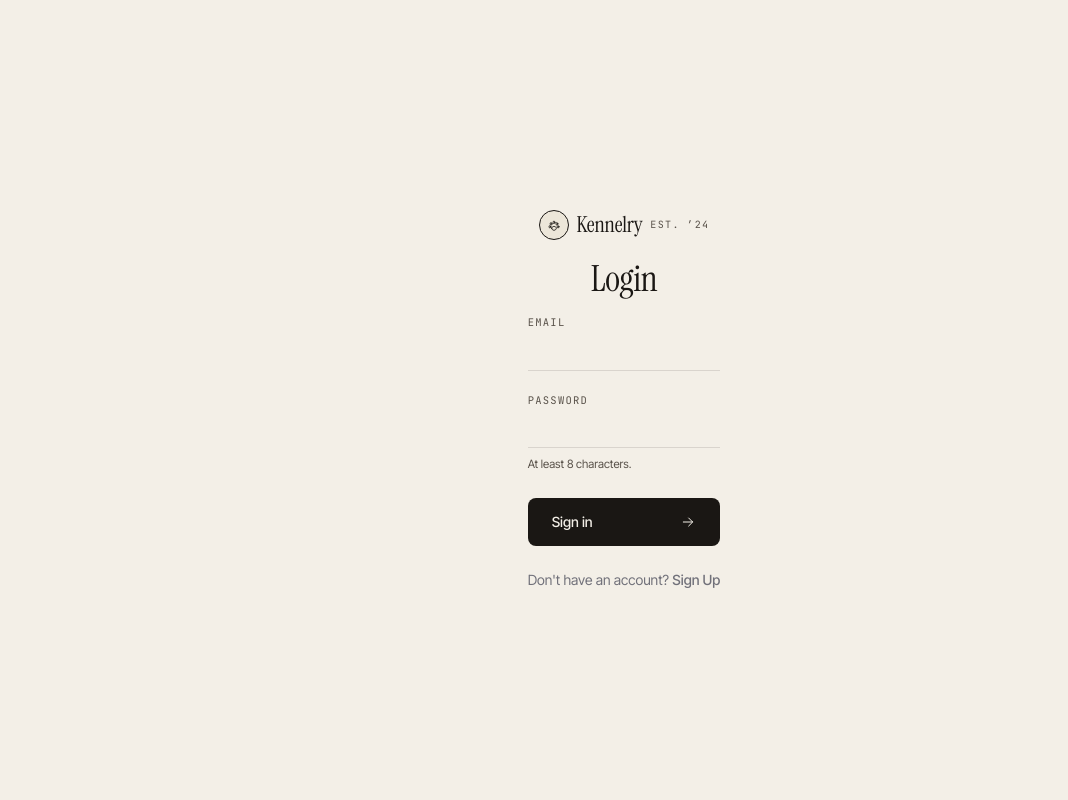
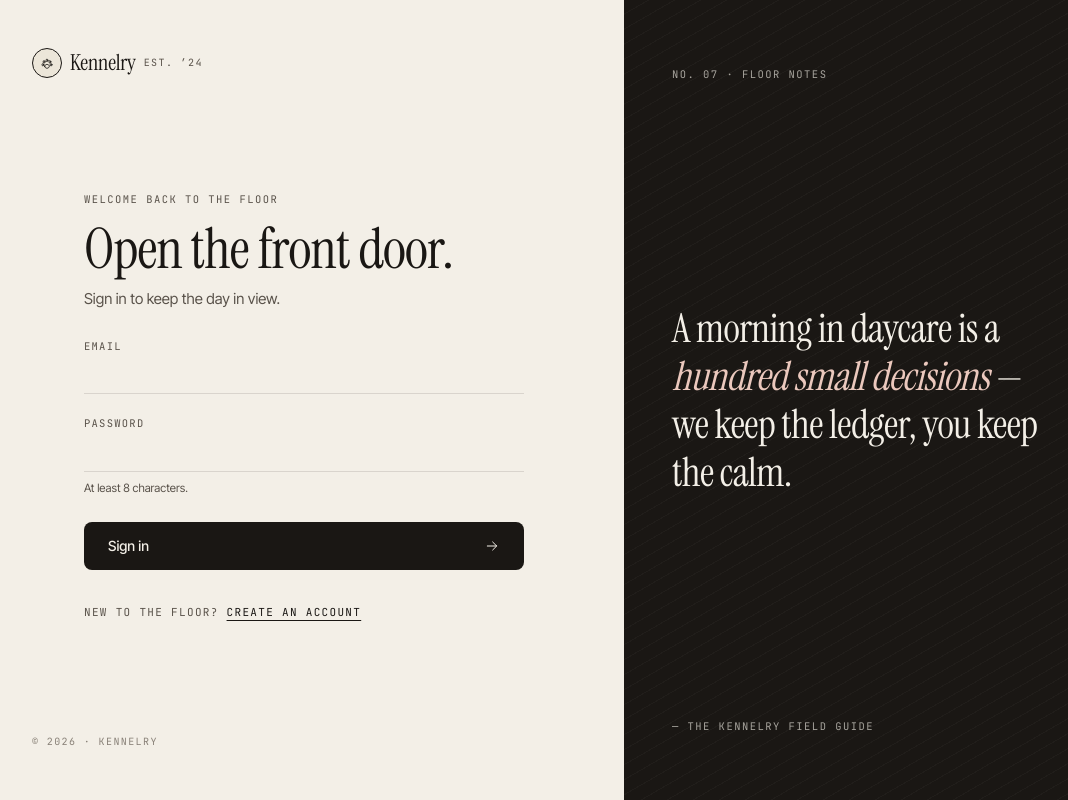
Before and after one commit to HariYenuganti/petsoft, a Next.js app: page /login in a window 1280 px wide. Shown: the whole page, without its empty margins (16-1084 px from the left). Built offline with nearby package versions, Linux system fonts and the light colour scheme.

Commit message:
feat: split-panel login and signup pages

```diff
--- a/src/app/(auth)/layout.tsx
+++ b/src/app/(auth)/layout.tsx
@@ -1,10 +1,3 @@
-import Logo from '@/components/logo';
-
 export default function Layout({ children }: { children: React.ReactNode }) {
-  return (
-    <div className="flex flex-col gap-y-4 sm:gap-y-5 justify-center items-center min-h-screen px-4">
-      <Logo />
-      {children}
-    </div>
-  );
+  return <>{children}</>;
 }
--- a/src/app/(auth)/login/page.tsx
+++ b/src/app/(auth)/login/page.tsx
@@ -1,18 +1,45 @@
+import Link from 'next/link';
+import Logo from '@/components/logo';
+import Eyebrow from '@/components/eyebrow';
 import H1 from '@/components/h1';
 import AuthForm from '@/components/auth-form';
-import Link from 'next/link';
+import AuthQuotePanel from '@/components/auth-quote-panel';
 
 export default function Login() {
   return (
-    <main>
-      <H1 className="mb-5 text-center">Login</H1>
-      <AuthForm type="logIn" />
-      <p className="mt-6 text-sm text-zinc-500">
-        {"Don't have an account?"}{' '}
-        <Link href="/signup" className="font-medium">
-          Sign Up
-        </Link>
-      </p>
+    <main className="auth-wrap">
+      <section className="auth-left">
+        <div className="flex items-center justify-between">
+          <Logo />
+        </div>
+        <div className="flex flex-col gap-8 max-w-[440px] w-full mx-auto my-auto">
+          <div>
+            <Eyebrow>Welcome back to the floor</Eyebrow>
+            <H1 size="display-2" className="mt-3 mb-3">
+              Open the front door.
+            </H1>
+            <p className="text-ink-3 text-[15px]">
+              Sign in to keep the day in view.
+            </p>
+          </div>
+          <AuthForm type="logIn" />
+          <p className="font-mono text-[11px] uppercase tracking-[0.12em] text-ink-3">
+            New to the floor?{' '}
+            <Link href="/signup" className="text-ink underline underline-offset-4">
+              Create an account
+            </Link>
+          </p>
+        </div>
+        <p className="font-mono text-[10px] uppercase tracking-[0.14em] text-ink-4">
+          &copy; 2026 &middot; Kennelry
+        </p>
+      </section>
+      <AuthQuotePanel
+        eyebrow="No. 07 · Floor notes"
+        cite="— The Kennelry field guide"
+      >
+        A morning in daycare is a <span className="italic">hundred small decisions</span> &mdash; we keep the ledger, you keep the calm.
+      </AuthQuotePanel>
     </main>
   );
 }
--- a/src/app/(auth)/signup/page.tsx
+++ b/src/app/(auth)/signup/page.tsx
@@ -1,18 +1,45 @@
+import Link from 'next/link';
+import Logo from '@/components/logo';
+import Eyebrow from '@/components/eyebrow';
 import H1 from '@/components/h1';
 import AuthForm from '@/components/auth-form';
-import Link from 'next/link';
+import AuthQuotePanel from '@/components/auth-quote-panel';
 
 export default function SignUp() {
   return (
-    <main>
-      <H1 className="mb-5 text-center">Sign Up</H1>
-      <AuthForm type="signUp" />
-      <p className="mt-6 text-sm text-zinc-500">
-        Already have an account?{' '}
-        <Link href="/login" className="font-medium">
-          Log in
-        </Link>
-      </p>
+    <main className="auth-wrap">
+      <section className="auth-left">
+        <div className="flex items-center justify-between">
+          <Logo />
+        </div>
+        <div className="flex flex-col gap-8 max-w-[440px] w-full mx-auto my-auto">
+          <div>
+            <Eyebrow>New to the floor</Eyebrow>
+            <H1 size="display-2" className="mt-3 mb-3">
+              A ledger begins.
+            </H1>
+            <p className="text-ink-3 text-[15px]">
+              Make an account and welcome your first guest.
+            </p>
+          </div>
+          <AuthForm type="signUp" />
+          <p className="font-mono text-[11px] uppercase tracking-[0.12em] text-ink-3">
+            Already have a key?{' '}
+            <Link href="/login" className="text-ink underline underline-offset-4">
+              Sign in
+            </Link>
+          </p>
+        </div>
+        <p className="font-mono text-[10px] uppercase tracking-[0.14em] text-ink-4">
+          &copy; 2026 &middot; Kennelry
+        </p>
+      </section>
+      <AuthQuotePanel
+        eyebrow="No. 03 · First day"
+        cite="— The Kennelry field guide"
+      >
+        Every ledger begins with <span className="italic">one name</span>. Tomorrow it will be forty.
+      </AuthQuotePanel>
     </main>
   );
 }
```
